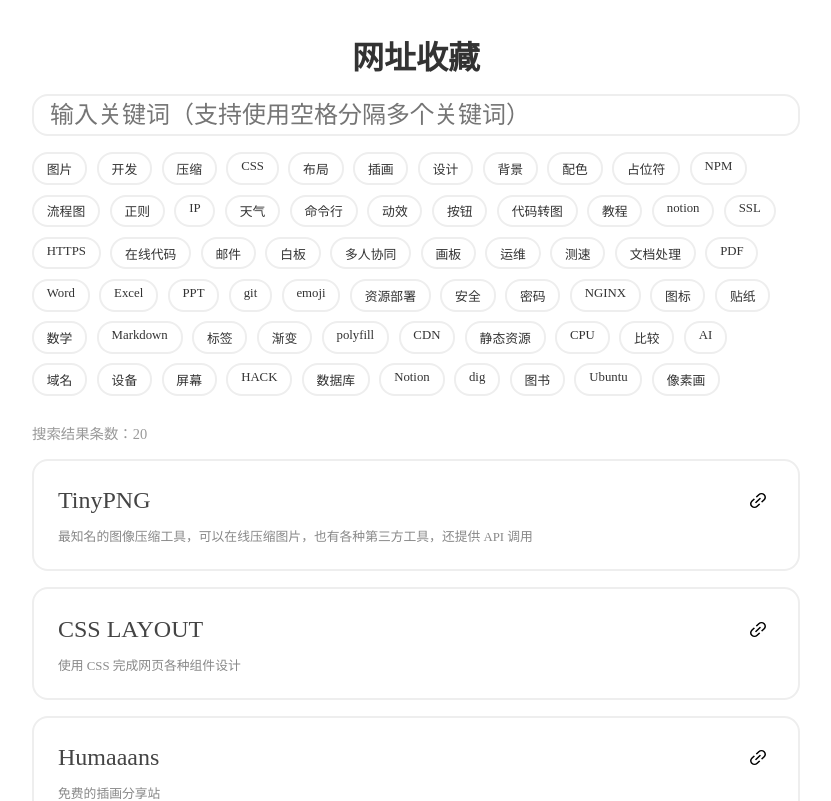
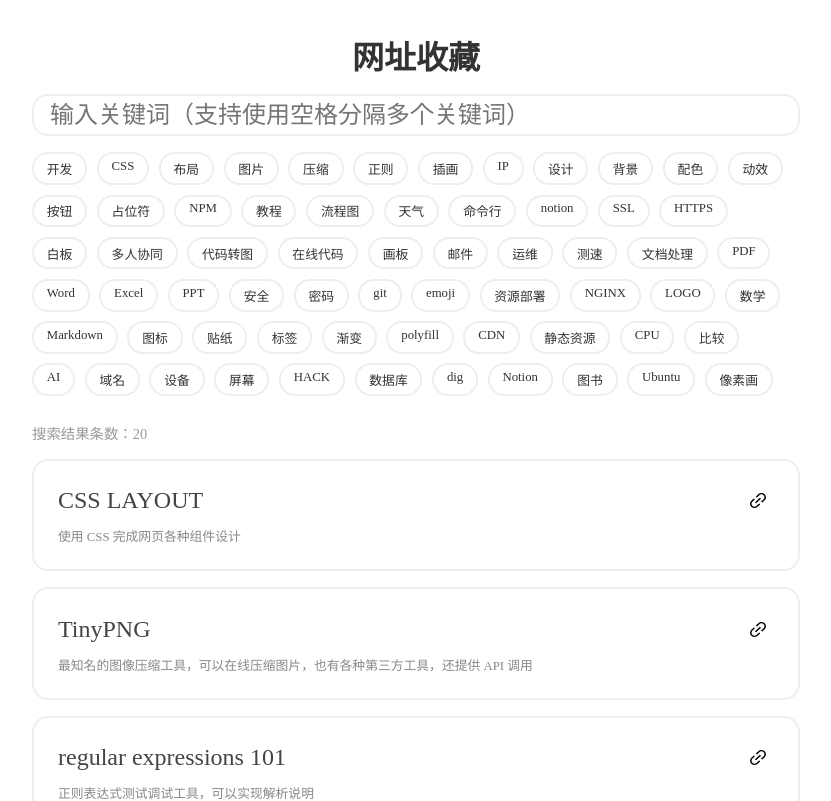
Before and after one commit to yukapril/nav.fridaycoder.com, a Vue app: page / in a window 1280 px wide. Shown: the top 801 px of the page, without its empty margins (224-1055 px from the left). Built offline with nearby package versions, Linux system fonts and the light colour scheme.

Commit message:
feat: 增加数据条目

```diff
--- a/src/data/data.ts
+++ b/src/data/data.ts
@@ -665,6 +665,13 @@ const data: Data = [
     desc: '在线查询域名的各种 DNS 解析记录。',
     url: 'https://dns.fish',
     tags: ['开发', 'IP']
+  },
+  {
+    id: 94,
+    name: 'Text to Logo & Favicon',
+    desc: '在线通过文本生成 LOGO 和 Favicon，支持 Emoji 作为文本。',
+    url: 'https://www.logo.surf',
+    tags: ['开发', 'LOGO', '设计']
   }
 ]
 
```
